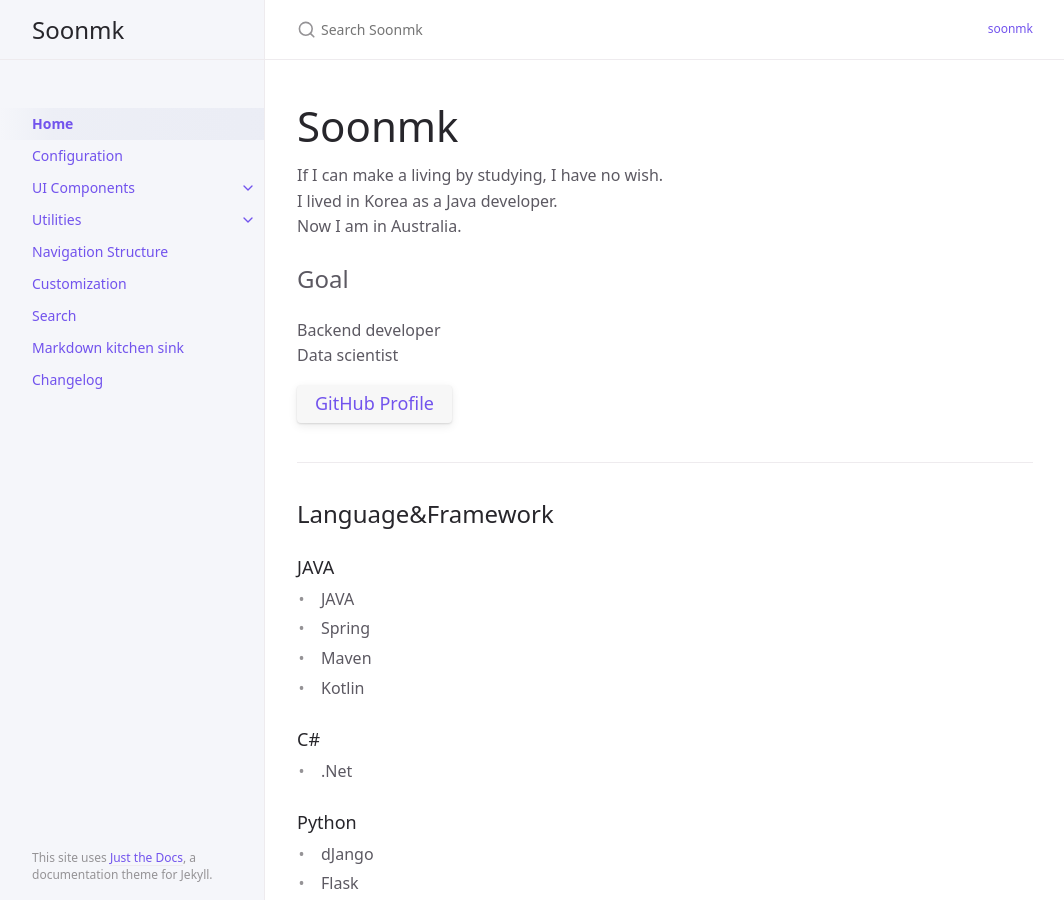
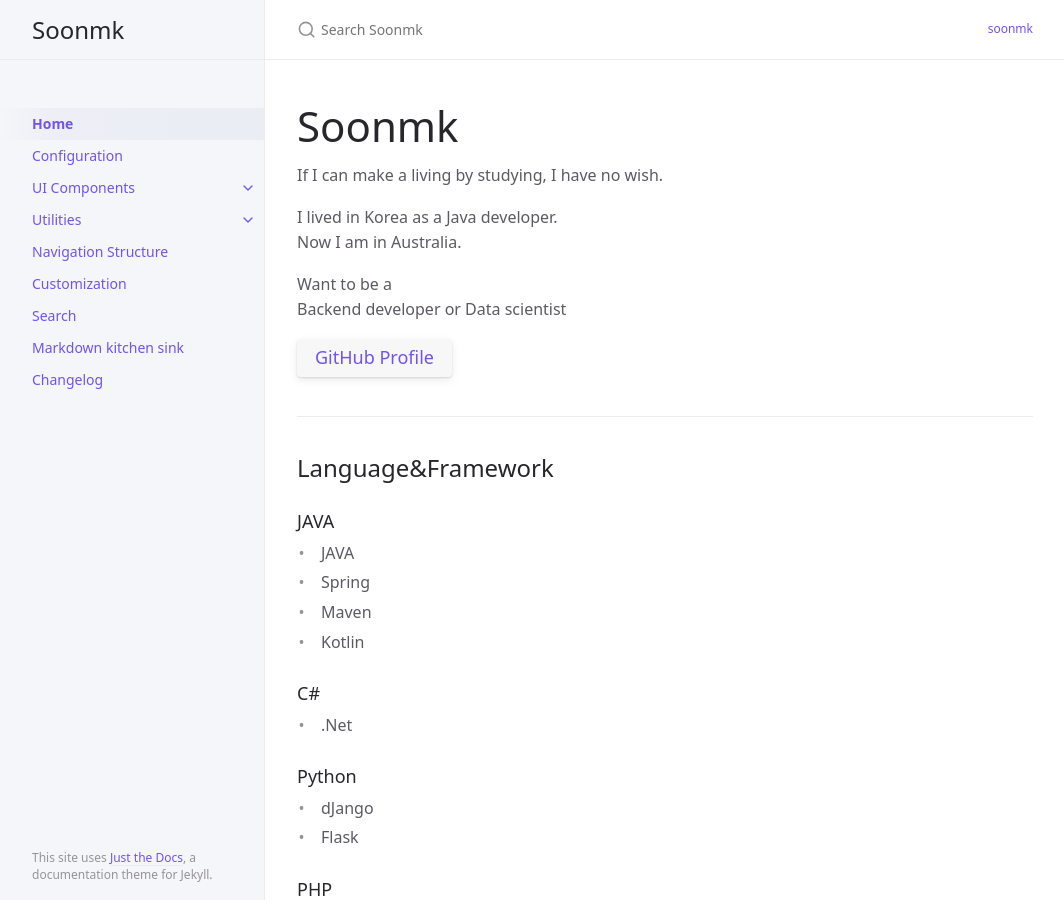
Before and after one commit to soonmk/soonmk.github.io, a Jekyll site: the page built from index.md, in a window 1280 px wide and 900 px high. Shown: the whole window, without its empty margins (107-1171 px from the left). Built offline with Jekyll 4.4.1, drawn with Linux system fonts in a browser that asks for light colours.

Commit message:
Update index.md

```diff
--- a/index.md
+++ b/index.md
@@ -10,13 +10,12 @@ permalink: /
 {: .fs-9 }
 
 If I can make a living by studying, I have no wish.
+
 I lived in Korea as a Java developer.
 Now I am in Australia.
 
-Goal
-{: .fs-6 .fw-300 }
-Backend developer
-Data scientist
+Want to be a
+Backend developer or Data scientist
 
 [GitHub Profile](https://github.com/soonmk){: .btn .fs-5 .mb-4 .mb-md-0 }
 
```
